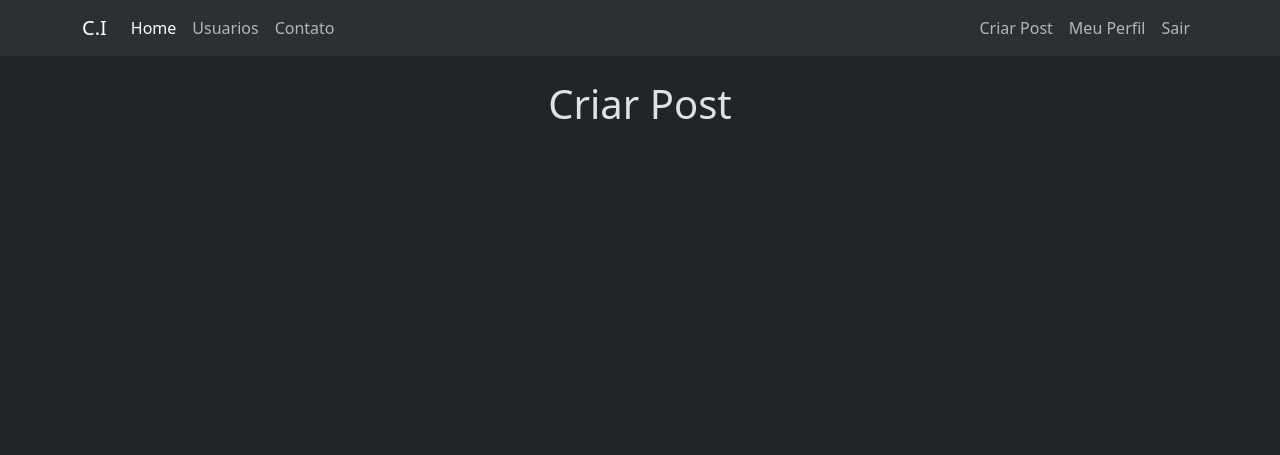
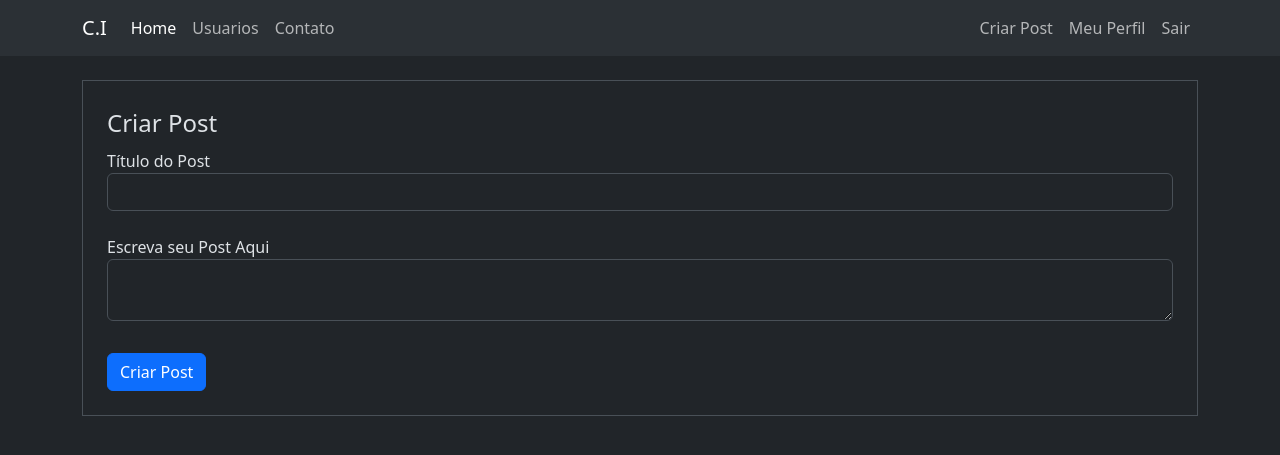
Before and after one commit to NatanaelBalbino/SiteComunidade, a Flask app: page /post/criar in a window 1280 px wide. Shown: the top 455 px of the page. Run offline with Flask 3, Linux system fonts and the light colour scheme; the visitor is signed in with stand-in values (Sample User, id 1); some libraries are stand-ins or nearby versions.

Commit message:
pagina para criar posts criada e funcional

```diff
--- a/comunidadeimpressionadora/forms.py
+++ b/comunidadeimpressionadora/forms.py
@@ -1,6 +1,6 @@
 from flask_wtf import FlaskForm
 from flask_wtf.file import FileField, FileAllowed
-from wtforms import StringField, PasswordField, SubmitField, BooleanField
+from wtforms import StringField, PasswordField, SubmitField, BooleanField, TextAreaField
 from wtforms.validators import DataRequired, Length, Email, EqualTo, ValidationError
 from comunidadeimpressionadora.models import Usuario
 from flask_login import current_user
@@ -44,3 +44,9 @@ class FormEditarPerfil(FlaskForm):
             usuario = Usuario.query.filter_by(email=email.data).first()
             if usuario:
                 raise ValidationError('Já Existe Usuário com esse E-mail')
+
+
+class FormCriarPost(FlaskForm):
+    titulo = StringField('Título do Post', validators=[DataRequired(), Length(2, 140)])
+    corpo = TextAreaField('Escreva seu Post Aqui', validators=[DataRequired()])
+    botao_submit_criarpost = SubmitField('Criar Post')
--- a/comunidadeimpressionadora/routes.py
+++ b/comunidadeimpressionadora/routes.py
@@ -1,7 +1,7 @@
 from flask import render_template, redirect, url_for, request, flash
 from comunidadeimpressionadora import app, database, bcrypt
-from comunidadeimpressionadora.forms import FormLogin, FormCriarConta, FormEditarPerfil
-from comunidadeimpressionadora.models import Usuario
+from comunidadeimpressionadora.forms import FormLogin, FormCriarConta, FormEditarPerfil, FormCriarPost
+from comunidadeimpressionadora.models import Usuario, Post
 from flask_login import login_user, logout_user, current_user, login_required
 from PIL import Image
 import secrets
@@ -126,4 +126,11 @@ def editar_perfil():
 @app.route("/post/criar", methods=['GET', 'POST'])
 @login_required
 def criar_post():
-    return render_template("criarpost.html")
+    form = FormCriarPost()
+    if form.validate_on_submit():
+        post = Post(titulo=form.titulo.data, corpo=form.corpo.data, autor=current_user)
+        database.session.add(post)
+        database.session.commit()
+        flash('Post Criado com sucesso', 'alert-success')
+        return redirect(url_for('home'))
+    return render_template("criarpost.html", form=form)
--- a/comunidadeimpressionadora/templates/criarpost.html
+++ b/comunidadeimpressionadora/templates/criarpost.html
@@ -4,9 +4,45 @@
 {%endblock%}
 
 {%block body%}
-    <div class="grid text-center" style="--bs-rows: 3; --bs-columns: 3;">
-        <div class="container mt-4">
-          <h1>Criar Post</h1>
+<div class="container">
+    <div class="row">
+        <div class="col" style="--bs-rows: 3; --bs-columns: 3;">
+            <form method="POST" action="" class="border p-4 mt-4">
+                {{ form.csrf_token }}
+                <legend>Criar Post</legend>
+                <fieldset>
+                    <div class="form-group">
+                        {{ form.titulo.label(class="form-control-label") }}
+                            {% if form.titulo.errors %}
+                                {{ form.titulo(class="form-control is-invalid") }}
+                            <div class="invalid-feedback">
+                                {% for erro in form.titulo.errors %}
+                                    {{ erro }}
+                                {% endfor %}
+                            </div>
+                            {% else %}
+                                {{ form.titulo(class="form-control") }}
+                            {% endif%}
+                    </div>
+                    <br>
+                    <div class="form-group">
+                        {{ form.corpo.label(class="form-control-label") }}
+                            {% if form.corpo.errors %}
+                                {{ form.corpo(class="form-control is-invalid") }}
+                            <div class="invalid-feedback">
+                                {% for erro in form.corpo.errors %}
+                                    {{ erro }}
+                                {% endfor %}
+                            </div>
+                            {% else %}
+                                {{ form.corpo(class="form-control") }}
+                            {% endif%}
+                    </div>
+                    <br>
+                </fieldset>
+                {{ form.botao_submit_criarpost(class="btn btn-primary mt-2") }}
+            </form>
         </div>
     </div>
+</div>
 {%endblock%}
```
